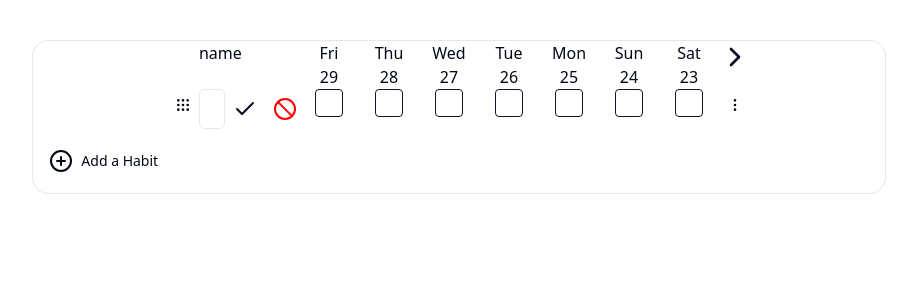
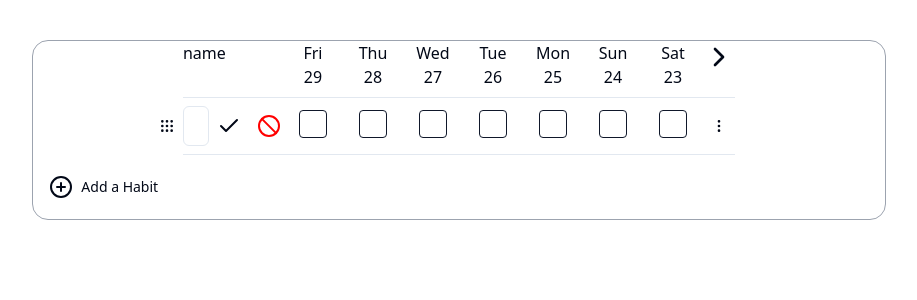
Before and after one commit to pursuance/habit-loop, a React (Vite) app: page / in a window 1280 px wide. Both pictures are taken after a click on the button "Add a Habit". Shown: the top 300 px of the page, without its empty margins (181-1098 px from the left). Built offline with nearby package versions, Linux system fonts and the light colour scheme.

Commit message:
Adjusting borders

```diff
--- a/src/components/AddHabitRow.tsx
+++ b/src/components/AddHabitRow.tsx
@@ -12,7 +12,7 @@ export function AddHabitRow() {
 
   return (
     <div className="w-full">
-      <Button variant='ghost' className="gap-2 h-16 w-full rounded-none justify-start" onClick={handleClick}>
+      <Button variant='ghost' className="gap-2 h-16 w-full rounded-b-2xl justify-start" onClick={handleClick}>
         <PlusCircle />Add a Habit
       </Button>
     </div>
--- a/src/components/HabitRow.tsx
+++ b/src/components/HabitRow.tsx
@@ -66,8 +66,8 @@ export function HabitRow({ habit, dateList }: RowProps) {
   }
 
   return (
-    <div className='flex' ref={setNodeRef} style={draggableStyle}>
-      <div>
+    <div className='flex items-center border-b py-2 relative' ref={setNodeRef} style={draggableStyle}>
+      <div className='absolute -left-8'>
         <Button variant='ghost' className='h-8 w-8 p-0' {...attributes} {...listeners}>
           <Grip className='h-4 w-4' />
         </Button>
--- a/src/components/HabitTable.tsx
+++ b/src/components/HabitTable.tsx
@@ -33,7 +33,7 @@ export default function HabitTable() {
   )
 
   return(
-    <div className='flex flex-col items-center w-4/6 mx-auto mt-10 border rounded-2xl'>
+    <div className='flex flex-col items-center w-4/6 mx-auto mt-10 border border-gray-400 rounded-2xl'>
       <div className='flex flex-col'>
         <TableHeader dateList={dateList} />
         <HabitTableBody dateList={dateList} />
--- a/src/components/TableHeader.tsx
+++ b/src/components/TableHeader.tsx
@@ -28,8 +28,8 @@ export function TableHeader({ dateList }: Props) {
   }
 
   return (
-    <div className='flex'>
-      <div className='w-8'></div>
+    <div className='flex border-b pb-2'>
+      {/* <div className='w-8'></div> */}
       <div className='name-column flex'>
         name
         <ReturnToTodayButton />
```
